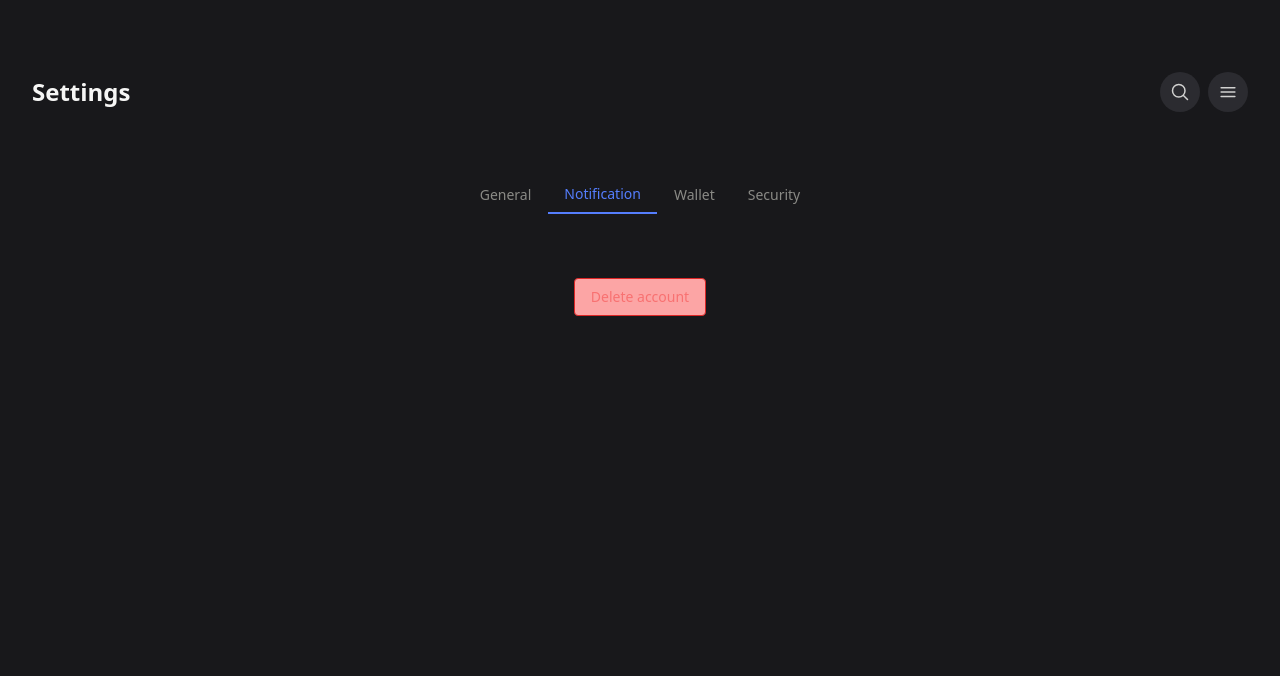
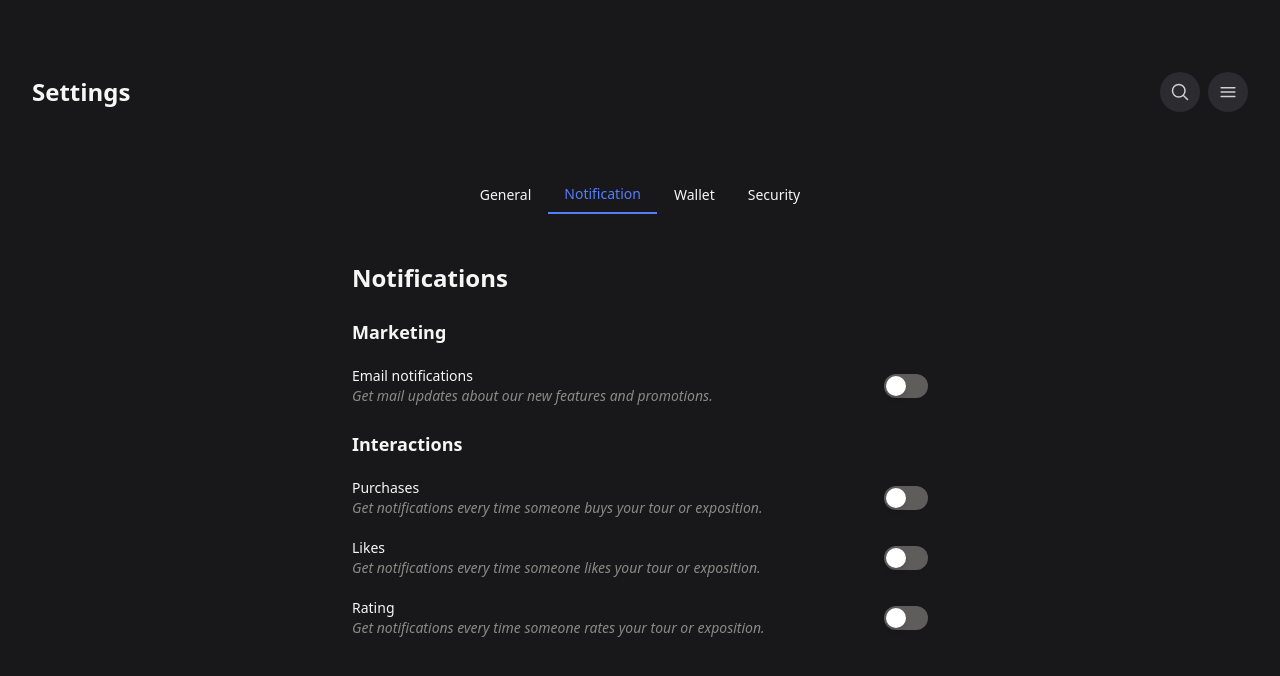
Before and after one commit to Stijn-Houwelijckx/obsense-dashboard-leen, a React (Vite) app: page /settings in a window 1280 px wide. Both pictures are taken after a click on the button "Notification". Shown: the top 676 px of the page. Built offline with nearby package versions, Linux system fonts and the light colour scheme; the HTML template or start-up script is replaced by a standard one.

Commit message:
feat: security page

```diff
--- a/src/pages/Settings.tsx
+++ b/src/pages/Settings.tsx
@@ -31,7 +31,7 @@ const Settings = () => {
               className={`px-4 py-2 text-sm font-medium transition ${
                 activeTab === tab
                   ? "text-primary-500 border-b-2 border-primary-500"
-                  : "text-neutral-400"
+                  : "text-neutral-50"
               }`}
             >
               {tab}
@@ -116,15 +116,138 @@ const Settings = () => {
                 Save changes
               </button>
             </div>
+
+            {/* Delete Account */}
+            <div className="mt-10 flex justify-center">
+              <button className="text-sm text-red-400 border border-red-600 rounded px-4 py-2 hover:opacity-90 bg-[#FCA5A5]">
+                Delete account
+              </button>
+            </div>
           </div>
         )}
 
-        {/* Delete Account */}
-        <div className="mt-10">
-          <button className="text-sm text-red-400 border border-red-600 rounded px-4 py-2 hover:opacity-90 bg-[#FCA5A5]">
-            Delete account
-          </button>
-        </div>
+        {activeTab === "Notification" && (
+          <div className="w-full max-w-xl pt-6 flex flex-col gap-6">
+            <h1 className="text-2xl font-semibold">Notifications</h1>
+
+            {/* MARKETING */}
+            <div className="flex flex-col gap-5">
+              <h6 className="text-lg font-semibold">Marketing</h6>
+              <div className="flex justify-between items-center">
+                <div>
+                  <p className="text-sm font-medium">Email notifications</p>
+                  <p className="text-sm italic text-neutral-400">
+                    Get mail updates about our new features and promotions.
+                  </p>
+                </div>
+                <label className="relative inline-flex items-center cursor-pointer">
+                  <input type="checkbox" className="sr-only peer" />
+                  <div className="w-11 h-6 bg-neutral-600 rounded-full peer peer-checked:bg-primary-500 transition-all duration-300"></div>
+                  <div className="absolute left-0.5 top-0.5 bg-white w-5 h-5 rounded-full shadow-md transform peer-checked:translate-x-full transition-transform duration-300"></div>
+                </label>
+              </div>
+            </div>
+
+            {/* INTERACTIONS */}
+            <div className="flex flex-col gap-5">
+              <h6 className="text-lg font-semibold">Interactions</h6>
+
+              {/* Purchases */}
+              <div className="flex justify-between items-center">
+                <div>
+                  <p className="text-sm font-medium">Purchases</p>
+                  <p className="text-sm italic text-neutral-400">
+                    Get notifications every time someone buys your tour or
+                    exposition.
+                  </p>
+                </div>
+                <label className="relative inline-flex items-center cursor-pointer">
+                  <input type="checkbox" className="sr-only peer" />
+                  <div className="w-11 h-6 bg-neutral-600 rounded-full peer peer-checked:bg-primary-500 transition-all duration-300"></div>
+                  <div className="absolute left-0.5 top-0.5 bg-white w-5 h-5 rounded-full shadow-md transform peer-checked:translate-x-full transition-transform duration-300"></div>
+                </label>
+              </div>
+
+              {/* Likes */}
+              <div className="flex justify-between items-center">
+                <div>
+                  <p className="text-sm font-medium">Likes</p>
+                  <p className="text-sm italic text-neutral-400">
+                    Get notifications every time someone likes your tour or
+                    exposition.
+                  </p>
+                </div>
+                <label className="relative inline-flex items-center cursor-pointer">
+                  <input type="checkbox" className="sr-only peer" />
+                  <div className="w-11 h-6 bg-neutral-600 rounded-full peer peer-checked:bg-primary-500 transition-all duration-300"></div>
+                  <div className="absolute left-0.5 top-0.5 bg-white w-5 h-5 rounded-full shadow-md transform peer-checked:translate-x-full transition-transform duration-300"></div>
+                </label>
+              </div>
+
+              {/* Rating */}
+              <div className="flex justify-between items-center">
+                <div>
+                  <p className="text-sm font-medium">Rating</p>
+                  <p className="text-sm italic text-neutral-400">
+                    Get notifications every time someone rates your tour or
+                    exposition.
+                  </p>
+                </div>
+                <label className="relative inline-flex items-center cursor-pointer">
+                  <input type="checkbox" className="sr-only peer" />
+                  <div className="w-11 h-6 bg-neutral-600 rounded-full peer peer-checked:bg-primary-500 transition-all duration-300"></div>
+                  <div className="absolute left-0.5 top-0.5 bg-white w-5 h-5 rounded-full shadow-md transform peer-checked:translate-x-full transition-transform duration-300"></div>
+                </label>
+              </div>
+            </div>
+          </div>
+        )}
+        {activeTab === "Wallet" && (
+          <div className="w-full max-w-xl pt-6 flex flex-col items-center text-neutral-50">
+            <div className="w-full mb-6">
+              <h1 className="text-2xl font-semibold text-left">Your Wallet</h1>
+            </div>
+            {/* Wallet Card */}
+            <div
+              className="w-[335px] h-[290px] rounded-[20px] flex flex-col items-center justify-center text-center gap-4 mb-10 p-6"
+              style={{
+                background:
+                  "radial-gradient(circle at top left, #99B2FF 0%, #3B82F6 100%)",
+              }}
+            >
+              <h3 className="text-lg font-semibold text-neutral-950">
+                Your Wallet
+              </h3>
+              <p className="text-[96px] font-bold leading-none text-neutral-950">
+                €15
+              </p>
+              <h6 className="text-sm font-medium text-neutral-500">
+                Your balance
+              </h6>
+
+              <button
+                className="w-[240px] h-[62px] rounded-lg font-medium border border-primary-600 text-neutral-950 flex items-center justify-center"
+                style={{
+                  background:
+                    "radial-gradient(circle, #1A50F3 0%, #3B82F6 100%)", // primary-600 → primary-500
+                }}
+              >
+                Transfer to bank account
+              </button>
+            </div>
+
+            {/* Call to Action */}
+            <div className="flex flex-col items-center text-center gap-4 mt-10 text-neutral-50">
+              <h6 className="text-xl font-semibold">
+                Trying to earn extra money?
+              </h6>
+              <p className="text-sm">Upload more tours and expositions.</p>
+              <button className="bg-primary-500 text-white px-6 py-3 rounded-lg font-medium hover:opacity-90 transition">
+                Create here
+              </button>
+            </div>
+          </div>
+        )}
       </div>
     </div>
   );
```
